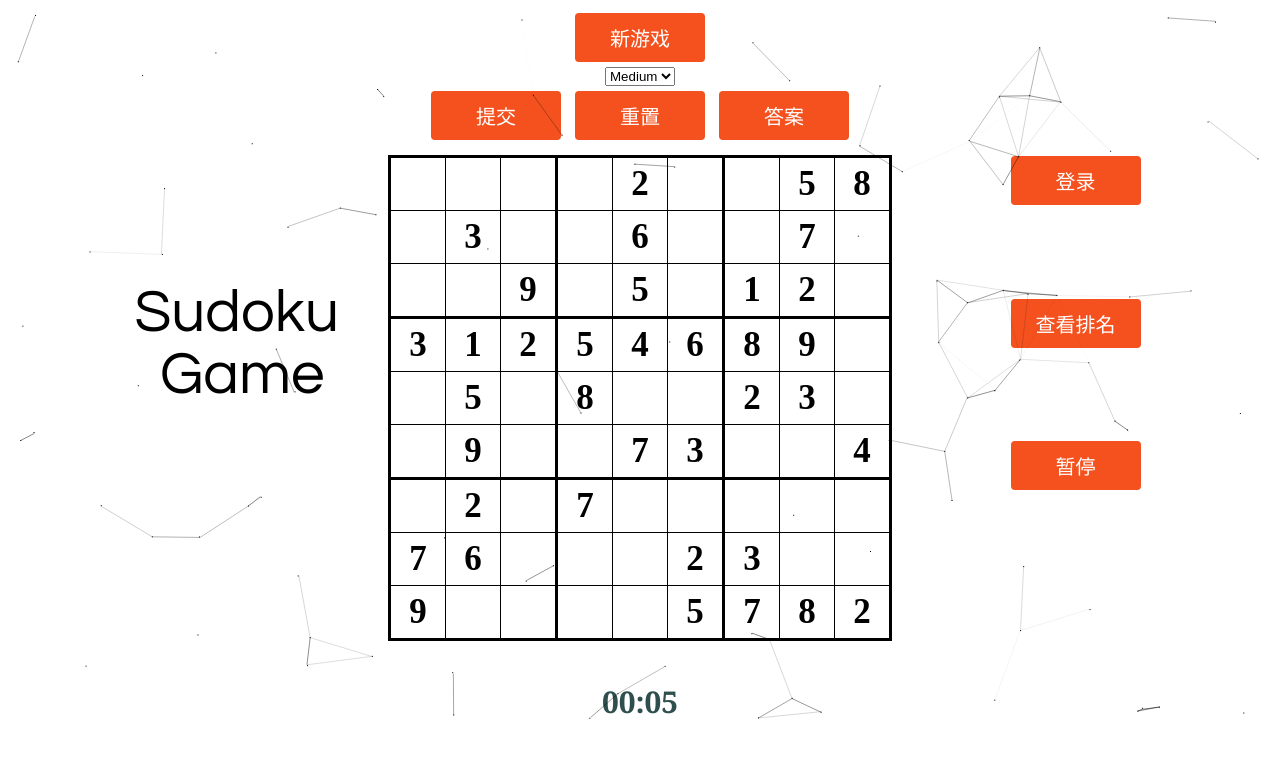
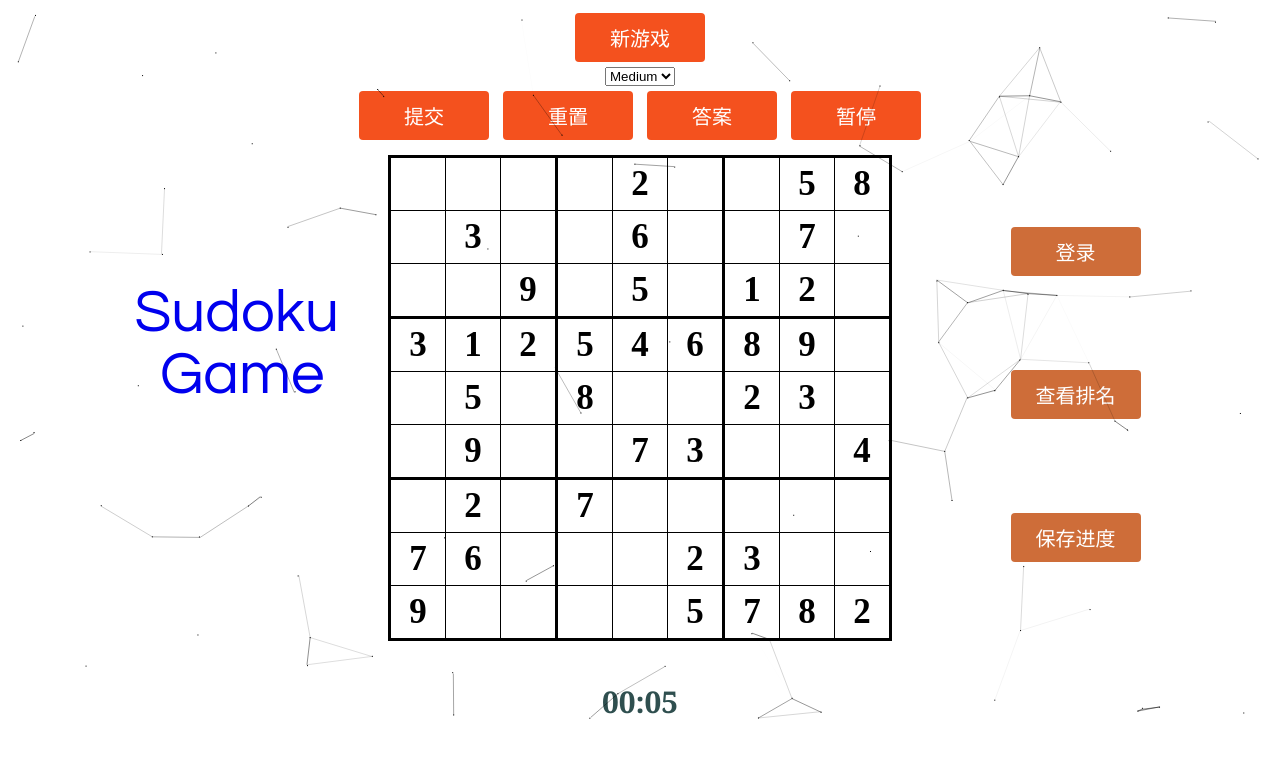
Before and after one commit to Herbnat/sudokugame, a plain HTML site: page sudoku.html in a window 1280 px wide. Drawn offline with Linux system fonts and the light colour scheme.

Commit message:
Add buttons, update layout and color and link on title

```diff
--- a/generateSudoku.js
+++ b/generateSudoku.js
@@ -62,6 +62,7 @@ function getRandomNum() {
 }
 
 //递归，根据第一行生成总的board
+//剪枝
 function solve(board) {
     for (var i = 0; i < board.length; i++) {
         for (var j = 0; j < board[0].length; j++) {
--- a/sudoku.css
+++ b/sudoku.css
@@ -100,19 +100,19 @@
 
 #button1 {
     position: absolute;
-    top: 20%;
+    top: 30%;
     right: 10%;
 }
 
 #button2 {
     position: absolute;
-    top: 40%;
+    top: 50%;
     right: 10%;
 }
 
 #button3 {
     position: absolute;
-    top: 60%;
+    top: 70%;
     right: 10%;
 }
 
--- a/sudoku.html
+++ b/sudoku.html
@@ -18,7 +18,10 @@
 </head>
 
 <body>
-    <p id="title-name" onmouseover="style.color='#f4511e'" onmouseout="style.color='black'">Sudoku <br>&nbsp; Game</p>
+    <a href="https://baike.baidu.com/item/%E6%95%B0%E7%8B%AC/74847?fr=aladdin" target="_blank">
+        <p id="title-name" onmouseover="style.color='#f4511e'" onmouseout="style.color='black'">Sudoku <br>&nbsp; Game
+        </p>
+    </a>
     <!-- 按钮 -->
     <div id="buttons">
 
@@ -38,10 +41,14 @@
             onclick="reset()"><span>重置</span></button>
         <button id="inner_btn" class="submitbtn" style="vertical-align:middle"
             onclick="getAnswer()"><span>答案</span></button>
+        <button id="inner_btn" class="submitbtn" style="vertical-align:middle" onclick="stop()"><span>暂停</span></button>
 
-        <button id="button1" class="submitbtn" onclick="notHave()"><span>登录</span></button>
-        <button id="button2" class="submitbtn" onclick="notHave()"><span>查看排名</span></button>
-        <button id="button3" class="submitbtn" onclick="stop()"><span>暂停</span></button>
+        <button id="button1" class="submitbtn" onclick="notHave()"
+            style="background-color: #CE6D39"><span>登录</span></button>
+        <button id="button2" class="submitbtn" onclick="notHave()"
+            style="background-color: #CE6D39"><span>查看排名</span></button>
+        <button id="button3" class="submitbtn" onclick="notHave()"
+            style="background-color: #CE6D39"><span>保存进度</span></button>
     </div>
 
     <!-- 九宫盘 -->
```
